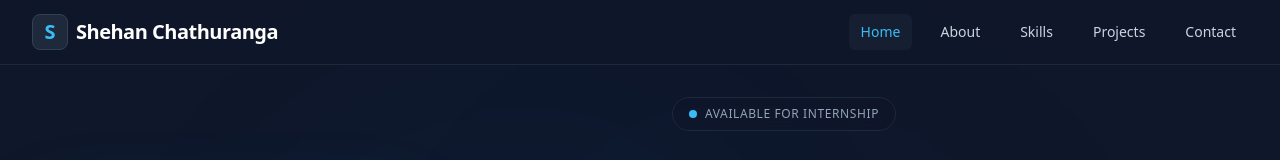
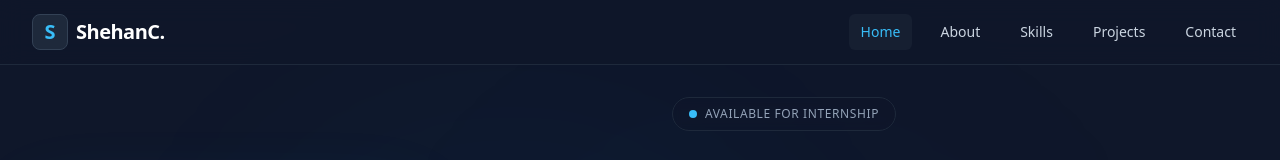
Before and after one commit to shehanchathu2/portfolio, a React (Vite) app: page / in a window 1280 px wide. Shown: the top 160 px of the page. Built offline with nearby package versions, Linux system fonts and the light colour scheme.

Commit message:
change nav bar

```diff
--- a/src/components/Navbar.jsx
+++ b/src/components/Navbar.jsx
@@ -25,7 +25,7 @@ const Navbar = () => {
             <div className="h-9 w-9 bg-surface border border-slate-700 rounded-lg flex items-center justify-center transition-colors group-hover:border-primary">
               <span className="text-primary font-black text-xl leading-none">S</span>
             </div>
-            <span className="text-xl font-bold text-white tracking-tight">Shehan Chathuranga</span>
+            <span className="text-xl font-bold text-white tracking-tight">ShehanC.</span>
           </Link>
 
           {/* Desktop Menu */}
```
